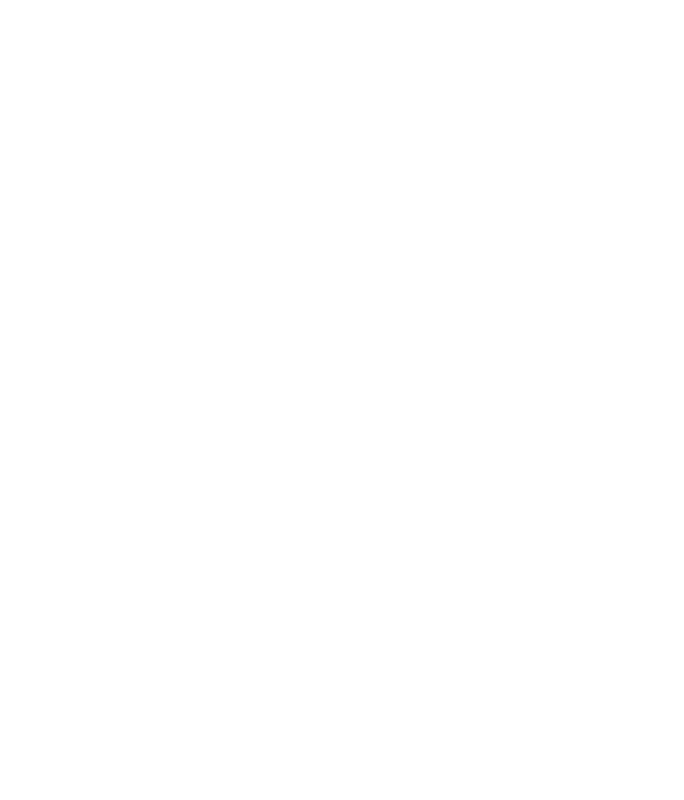
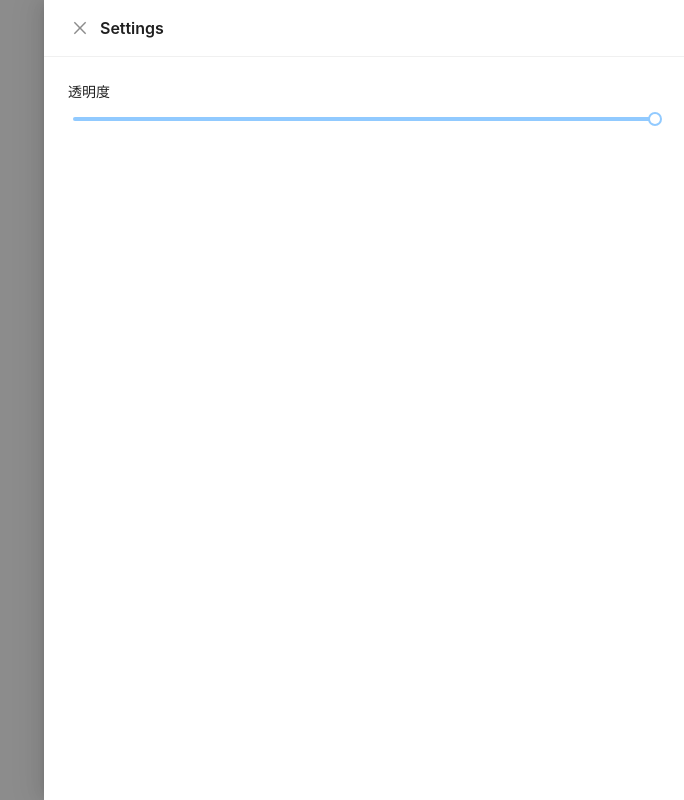
Before and after one commit to YongTay/tomato-clock, a Next.js app: page /settings in a window 1280 px wide. Both pictures are taken after a click on the element 1256 px from the left and 27 px from the top of the page. Shown: the whole page, without its empty margins (596-1280 px from the left). Built offline with nearby package versions, Linux system fonts and the light colour scheme.

Commit message:
feat:增加配置页面

```diff
--- /dev/null
+++ b/app/components/config/config.tsx
@@ -0,0 +1,44 @@
+import React from 'react'
+
+import { Drawer, Slider } from 'antd';
+
+const defaultConfig = {
+  opacity: 100
+}
+
+function saveConfig(k: string, v: any) {
+  localStorage.setItem('config', {
+    ...defaultConfig,
+    k: v
+  })
+}
+
+function loadConfig() {
+  const str = localStorage.getItem('config')
+  config = str ? JSON.parse(str) : defaultConfig
+  return {
+    ...defaultConfig,
+    ...config
+  }
+}
+
+
+export default function Config({ open, onClose}) {
+  const [opacity, setOpacity] = React.useState(defaultConfig.opacity)
+  React.useEffect(() => {
+
+  }, [opacity])
+  return (
+    <Drawer
+        width="50%"
+        title="Settings"
+        placement="right"
+        closable={true}
+        onClose={() => onClose(false)}
+        open={open}
+    >
+        <p>透明度</p>
+        <Slider defaultValue={opacity} onChange={v => setOpacity(v)}/>
+      </Drawer>
+  )
+}
--- a/app/settings/page.tsx
+++ b/app/settings/page.tsx
@@ -1,23 +1,25 @@
 'use client'
 import React from 'react'
+import screenfull from 'screenfull'
 
 import { FullscreenOutlined, SettingOutlined } from '@ant-design/icons';
-
-import screenfull from 'screenfull'
+import Config from '@/app/components/config/config';
 
 function fullScreen() {
   screenfull.toggle()
 }
 
 export default function Settings() {
+  const [open, setOpen] = React.useState(false)
   return (
     <div className="fixed w-full left-0 flex justify-between p-3 text-2xl">
       <div className="text-white">
         <FullscreenOutlined onClick={fullScreen} />
       </div>
       <div className="text-white">
-        <SettingOutlined />
+        <SettingOutlined onClick={() => setOpen(true)}/>
       </div>
+      <Config open={open} onClose={() => setOpen(false)} />
     </div>
   )
 }
```
